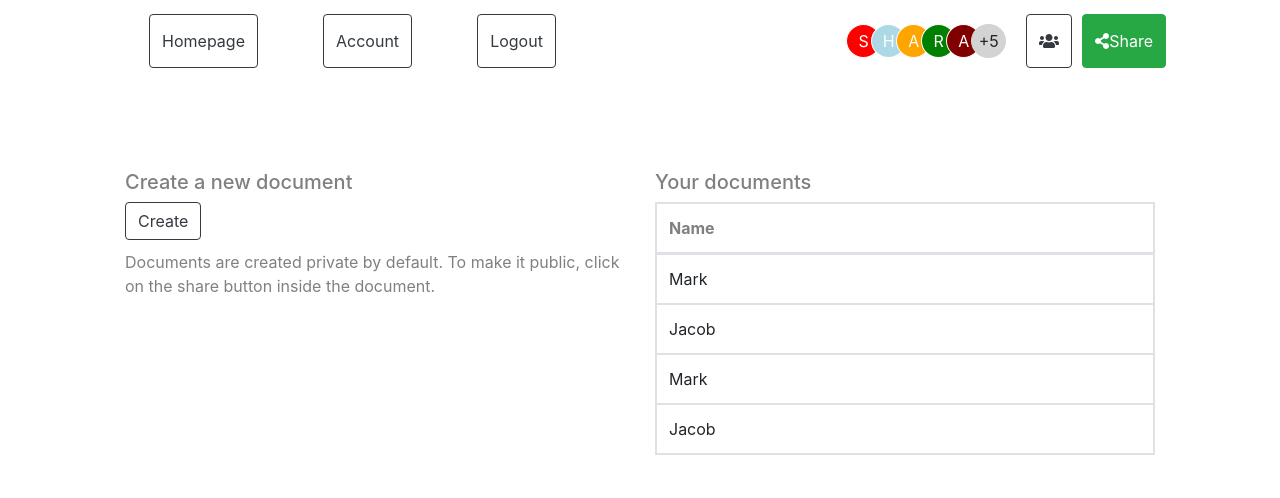
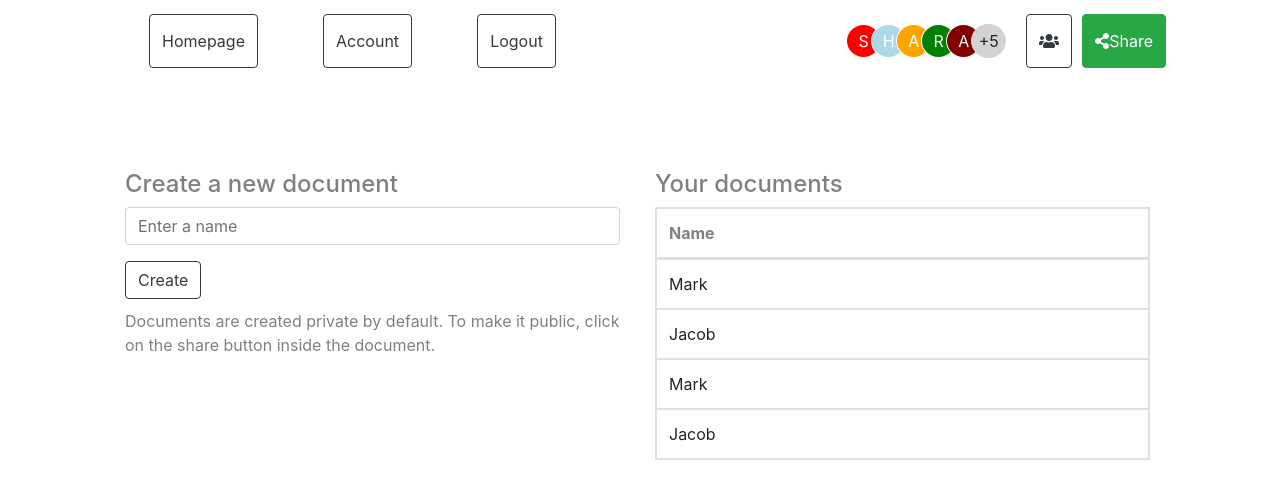
Before and after one commit to sharadkataria/presence-sense-web, a React (Create React App) app: page /account in a window 1280 px wide. Shown: the top 498 px of the page. Built offline with nearby package versions, Linux system fonts and the light colour scheme.

Commit message:
ADD: Name Input in Create Document Section

```diff
--- a/src/containers/AccountPage/AccountPageStyles.scss
+++ b/src/containers/AccountPage/AccountPageStyles.scss
@@ -5,6 +5,7 @@
 
   .column-item {
     margin-bottom: 20px;
+    padding-right: 20px;
 
     th {
       color: grey;
--- a/src/containers/AccountPage/index.js
+++ b/src/containers/AccountPage/index.js
@@ -1,15 +1,31 @@
 import React, { Component } from 'react';
-import { Button, Table } from 'react-bootstrap';
+import { Button, Table, Form } from 'react-bootstrap';
 import NavBar from '../../components/NavBar';
 import styles from './AccountPageStyles.scss';
 
 class AccountPage extends Component {
   constructor(props) {
     super(props);
+
+    this.state = {
+      formData: {
+        name: ''
+      }
+    };
   }
 
   handleNavigation = identifier => {
     this.props.history.push(`/signup?id=${identifier}`);
+  };
+
+  setStateValues = (fieldName, fieldValue) => {
+    const formData = this.state.formData;
+    formData[fieldName] = fieldValue;
+    this.setState({ formData });
+  };
+
+  createDocumentHandler = () => {
+    console.log(this.state.formData);
   };
 
   render() {
@@ -18,15 +34,28 @@ class AccountPage extends Component {
         <NavBar />
         <div className='row column-wrapper'>
           <div className='col-lg-6 col-md-6 col-sm-12 column-item'>
-            <h5>Create a new document</h5>
-            <Button variant='outline-dark'>Create</Button>
+            <h4>Create a new document</h4>
+            <Form>
+              <Form.Group>
+                <Form.Control
+                  type='text'
+                  placeholder='Enter a name'
+                  onChange={event =>
+                    this.setStateValues('name', event.currentTarget.value)
+                  }
+                />
+              </Form.Group>
+            </Form>
+            <Button variant='outline-dark' onClick={this.createDocumentHandler}>
+              Create
+            </Button>
             <p>
               Documents are created private by default. To make it public, click
               on the share button inside the document.
             </p>
           </div>
           <div className='col-lg-6 col-md-6 col-sm-12 column-item'>
-            <h5>Your documents</h5>
+            <h4>Your documents</h4>
             <Table bordered hover className='documents-table'>
               <thead>
                 <tr>
```
